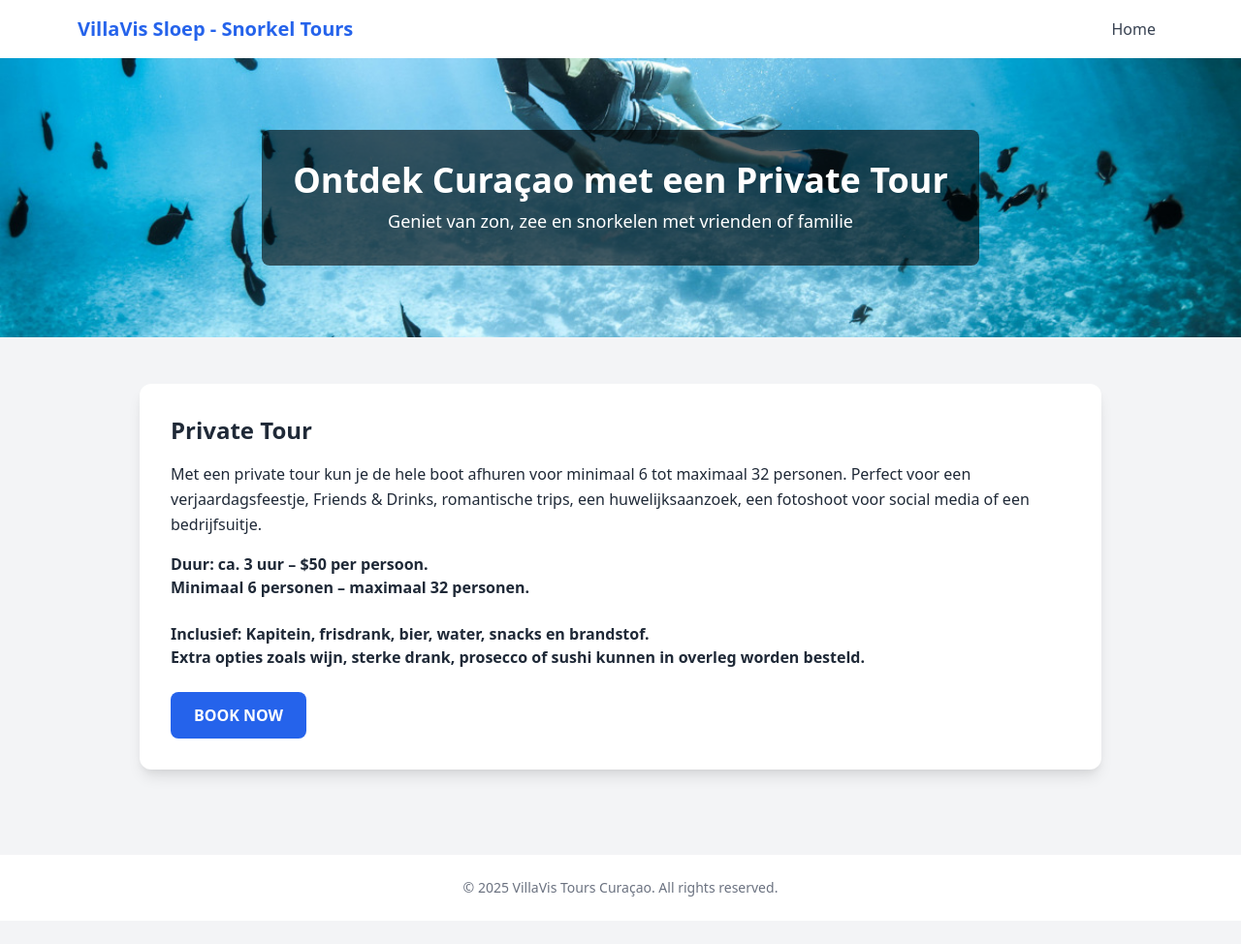
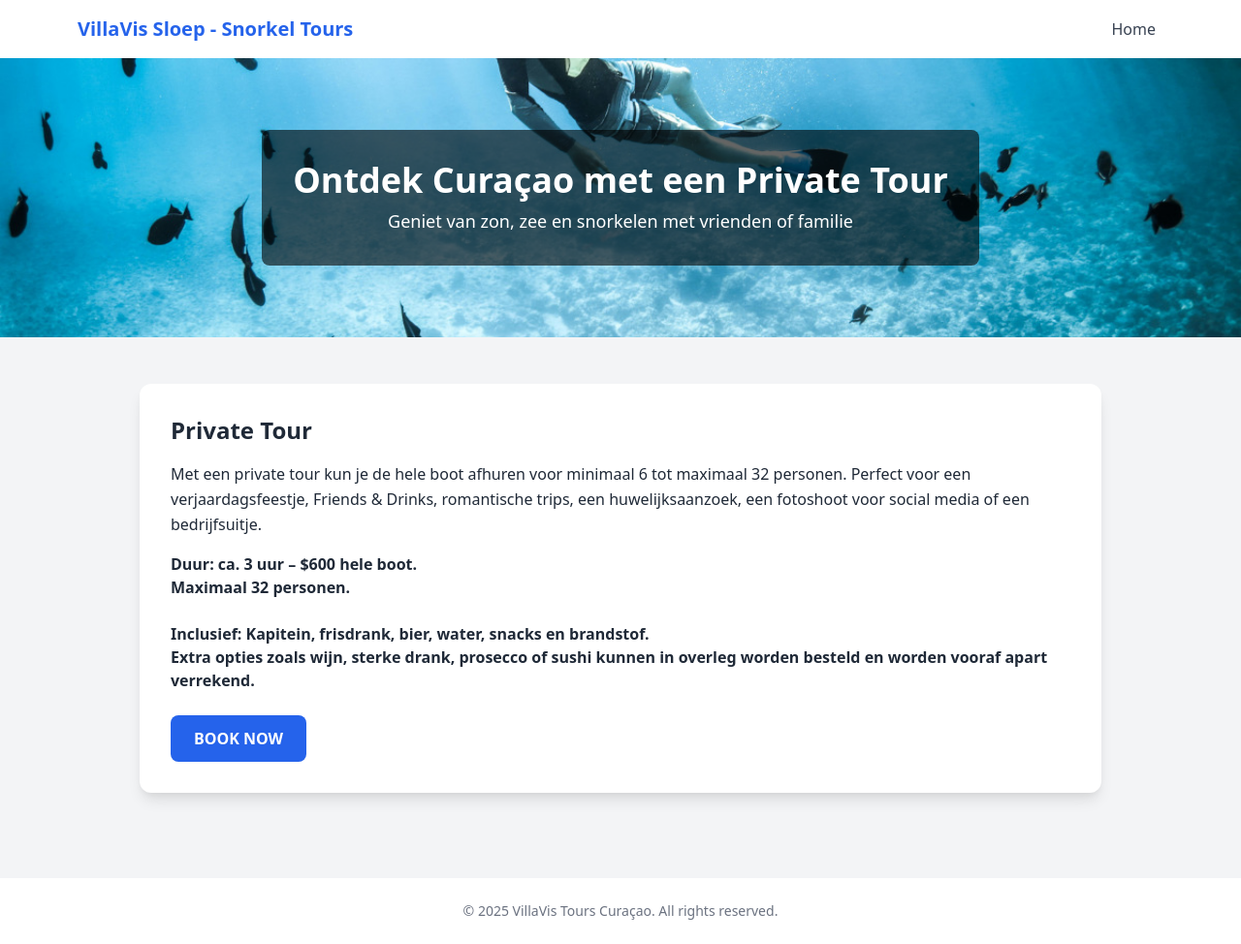
Before and after one commit to tjaracas/villavistours, a Jekyll site: the page private.html, which Jekyll copies as it is, in a window 1280 px wide. Shown: the whole page at 97% size. Built offline with Jekyll 4.4.1, drawn with Linux system fonts in a browser that asks for light colours; before the commit the page ends 950 px from its top, so only the background shows below that.

Commit message:
Update private.html

```diff
--- a/private.html
+++ b/private.html
@@ -70,15 +70,15 @@ een fotoshoot voor social media of een bedrijfsuitje.
 </p>
 
 <p class="font-semibold mb-6">
-Duur: ca. 3 uur – $50 per persoon.<br>
-Minimaal 6 personen – maximaal 32 personen.<br><br>
+Duur: ca. 3 uur – $600 hele boot.<br>
+Maximaal 32 personen.<br><br>
 
 Inclusief: Kapitein, frisdrank, bier, water, snacks en brandstof.<br>
-Extra opties zoals wijn, sterke drank, prosecco of sushi kunnen in overleg worden besteld.
+Extra opties zoals wijn, sterke drank, prosecco of sushi kunnen in overleg worden besteld en worden vooraf apart verrekend.
 </p>
 
 <a
-href="booking.html?tour=tugboat"
+href="booking.html?tour=private"
 class="inline-block bg-blue-600 text-white px-6 py-3 rounded-lg font-semibold hover:bg-blue-700 transition"
 >
 BOOK NOW
```
